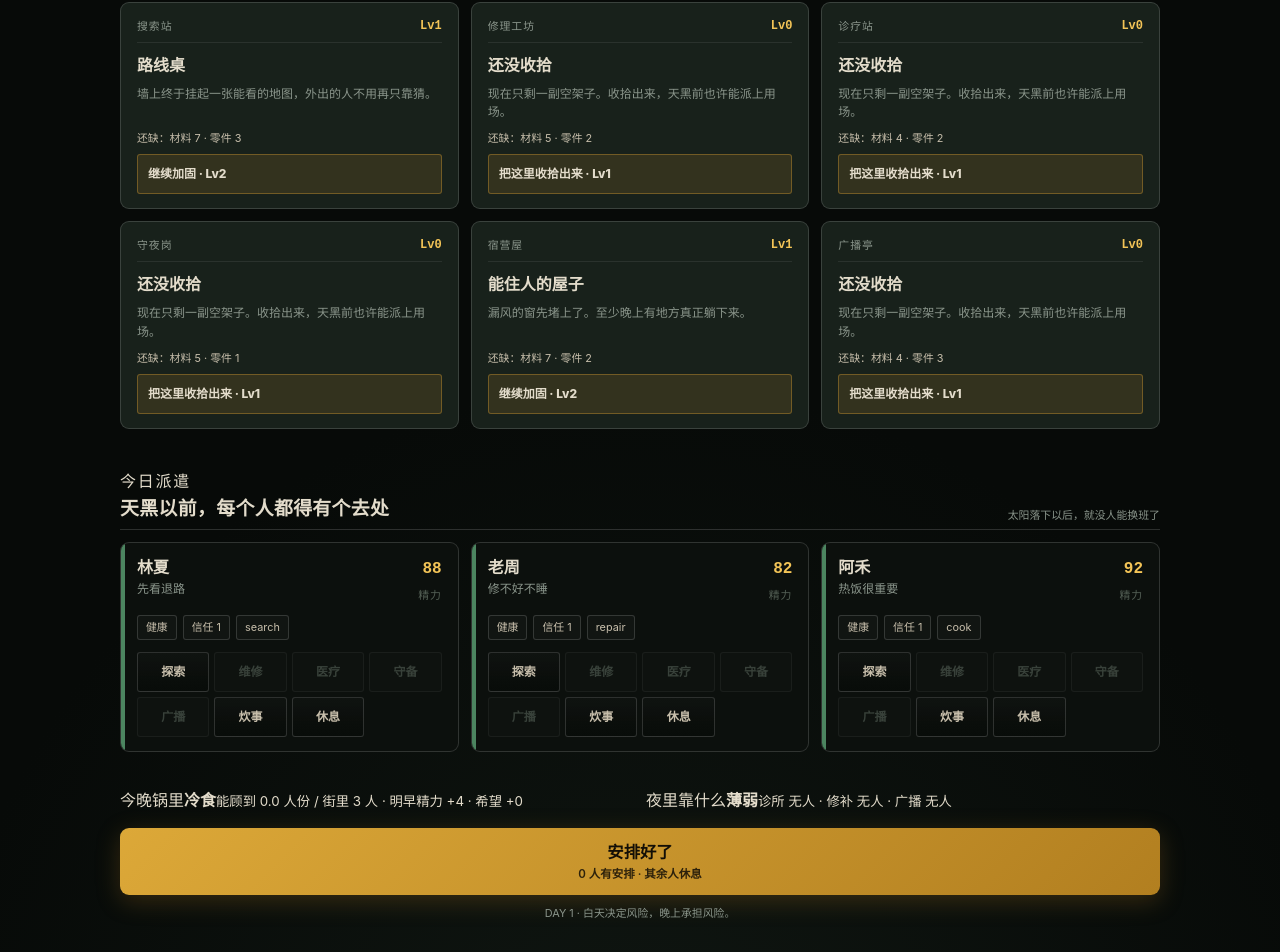
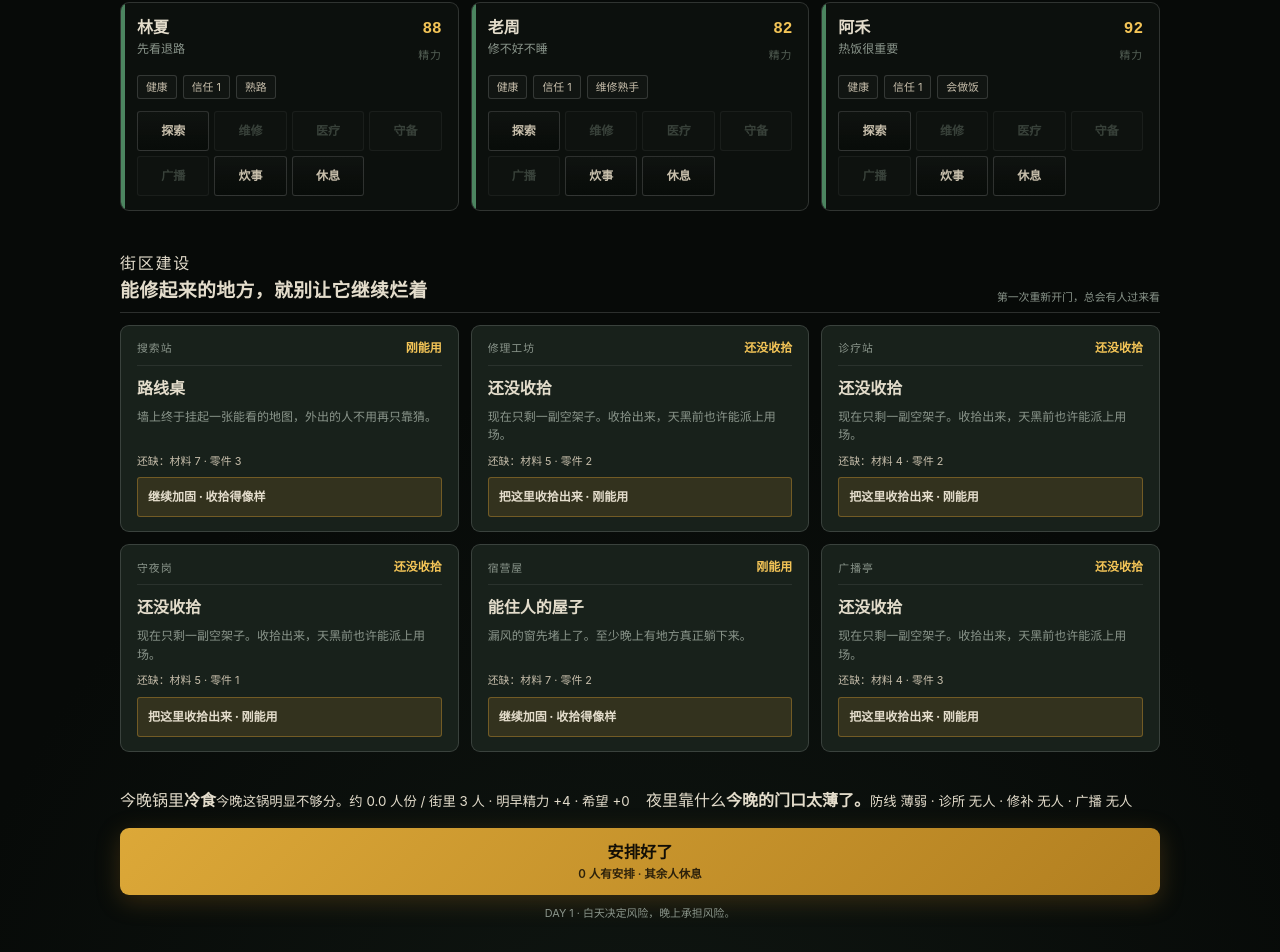
Before and after one commit to Lorenzo-Holmes/Ember-Street, a React (Vite) app: page / in a window 1280 px wide. Shown: the part 992-1944 px from the top of the page. Built offline with nearby package versions, Linux system fonts and the light colour scheme.

Commit message:
ui(ux): replace dashboard leaks with lived decision language

```diff
--- a/src/V060AppHotfix.tsx
+++ b/src/V060AppHotfix.tsx
@@ -52,11 +52,36 @@ const JOBS: Array<{ id: DayAssignment; label: string; note: string }> = [
 const CONDITION_LABEL: Record<SurvivorCondition, string> = {
   healthy: '健康', fatigued: '疲劳', minor: '轻伤', serious: '重伤', critical: '危重', missing: '失踪', dead: '死亡',
 };
+const SPECIALTY_LABEL: Record<string, string> = {
+  search: '熟路',
+  repair: '维修熟手',
+  medical: '懂医',
+  watch: '守夜熟手',
+  cook: '会做饭',
+  radio: '懂广播',
+  rest: '能补位',
+};
+const BUILDING_CONDITION = ['还没收拾', '刚能用', '收拾得像样', '已经很稳'] as const;
 const RESULT_LABEL = { perfect: '完美守住', held: '守住', damaged: '严重受损', breached: '街区失守' } as const;
 const BUILDING_IDS = Object.keys(V060_BUILDINGS) as BuildingId[];
 const corePresent = (state: GameState) => state.survivors.filter((s) => s.condition !== 'dead' && s.condition !== 'missing').length;
 const population = (state: GameState) => corePresent(state) + state.civilianResidents;
 const mainLightLabel = (stage: number) => stage <= 0 ? '熄着' : stage === 1 ? '微亮' : stage === 2 ? '亮得很稳' : '照过街口';
+const buildingConditionLabel = (level: number) => BUILDING_CONDITION[Math.max(0, Math.min(3, level))];
+const mealCoverageLine = (coverage: number) => coverage >= 0.98
+  ? '今晚这锅能顾到所有人。'
+  : coverage >= 0.8
+    ? '今晚这锅能顾到大多数人。'
+    : coverage >= 0.6
+      ? '今晚会有人得少吃一点。'
+      : '今晚这锅明显不够分。';
+const nightPreparationLine = (defense: number) => defense >= 70
+  ? '街口今晚看着还算稳。'
+  : defense >= 50
+    ? '门能撑，但夜里还得盯紧。'
+    : defense >= 35
+      ? '街口还有几个让人不放心的空当。'
+      : '今晚的门口太薄了。';
 
 function initialRun(): GameState {
   const loaded = loadGame();
@@ -143,10 +168,10 @@ function CommunityPanel({ state, setState }: { state: GameState; setState: (stat
     <section className="v6-section">
       <div className="v6-section__head"><div><span>街里的人手</span><h2>{summary.activeResidents} 人已经能搭把手 · {summary.pendingResidents} 人还没缓过来</h2></div><small>{summary.unlocked ? `今天大家在帮：${summary.supportModeLabel}` : '等人手再多一点，才轮得开'}</small></div>
       <section className="v6-preview">
-        <div><span>后勤</span><strong>炊事 +{summary.cookingCapacity.toFixed(1)}</strong><small>饭馆里有人帮着洗、切、分餐。</small></div>
-        <div><span>维修</span><strong>防线 +{summary.repairDefense}</strong><small>搬铁皮、递工具、堵住松开的缝。</small></div>
-        <div><span>守备</span><strong>夜间风险 -{Math.round(summary.nightRiskReduction * 100)}%</strong><small>门口多一双眼睛，夜里就少一点空当。</small></div>
-        <div><span>医疗辅助</span><strong>+{summary.medicalAssist}</strong><small>诊所能腾出手照看轻伤的人。</small></div>
+        <div><span>饭馆</span><strong>{summary.cookingCapacity > 0 ? `能多顾到约 ${summary.cookingCapacity.toFixed(1)} 人份` : '还腾不出额外人手'}</strong><small>有人帮着洗、切、分餐，锅里的东西更容易顾全。</small></div>
+        <div><span>修补</span><strong>{summary.repairDefense > 0 ? '今晚能多补一轮薄弱处' : '今天还轮不开额外修补'}</strong><small>{summary.repairDefense > 0 ? `防线 +${summary.repairDefense} · ` : ''}搬铁皮、递工具、堵住松开的缝。</small></div>
+        <div><span>街口</span><strong>{summary.nightRiskReduction > 0 ? '夜里的岗能轮得更开' : '今晚还是得靠原来的人盯着'}</strong><small>{summary.nightRiskReduction > 0 ? `夜间风险 -${Math.round(summary.nightRiskReduction * 100)}% · ` : ''}门口多一双眼睛，就少一点没人看见的空当。</small></div>
+        <div><span>诊所</span><strong>{summary.medicalAssist > 0 ? `能多照看 ${summary.medicalAssist} 个轻伤的人` : '还腾不出额外照护人手'}</strong><small>有人递药、换水、看着轻伤，懂医的人才能把手留给更重的伤。</small></div>
       </section>
       {summary.unlocked && <div className="v6-job-grid">
         {(['logistics', 'repair', 'defense'] as const).map((mode) => <button key={mode} className={summary.supportMode === mode ? 'active' : ''} disabled={state.dayState.assignmentsLocked} onClick={() => commit(selectCommunitySupportMode(state, mode), setState)}>{mode === 'logistics' ? '去饭馆搭手' : mode === 'repair' ? '帮着修补' : '去街口轮值'}</button>)}
@@ -166,10 +191,10 @@ function BuildingsPanel({ state, setState }: { state: GameState; setState: (stat
         const check = canUpgradeBuilding(state, id);
         return (
           <article className="v6-building-card" key={id}>
-            <div><span>{definition.name}</span><b>Lv{level}</b></div>
+            <div><span>{definition.name}</span><b>{buildingConditionLabel(level)}</b></div>
             <h3>{level ? definition.levels[level - 1].title : '还没收拾'}</h3>
             <p>{level ? definition.levels[level - 1].unlock : '现在只剩一副空架子。收拾出来，天黑前也许能派上用场。'}</p>
-            {next ? <><small>还缺：材料 {next.materials} · 零件 {next.parts}</small><button disabled={!check.allowed || state.dayState.assignmentsLocked} onClick={() => commit(upgradeBuilding(state, id), setState)}>{state.dayState.assignmentsLocked ? '今天的人手已经定了' : check.allowed ? `${level === 0 ? '把这里收拾出来' : '继续加固'} · Lv${next.level}` : check.reason}</button></> : <strong className="v6-max">已经收拾到头了</strong>}
+            {next ? <><small>还缺：材料 {next.materials} · 零件 {next.parts}</small><button disabled={!check.allowed || state.dayState.assignmentsLocked} onClick={() => commit(upgradeBuilding(state, id), setState)}>{state.dayState.assignmentsLocked ? '今天的人手已经定了' : check.allowed ? `${level === 0 ? '把这里收拾出来' : '继续加固'} · ${buildingConditionLabel(next.level)}` : check.reason}</button></> : <strong className="v6-max">已经收拾到头了</strong>}
           </article>
         );
       })}</div>
@@ -220,7 +245,7 @@ function AssignmentPanel({ state, setState }: { state: GameState; setState: (sta
         return (
           <article className={`v6-survivor ${unavailable || committed ? 'is-unavailable' : ''}`} key={survivor.id}>
             <div className="v6-survivor__top"><div><h3>{survivor.name}</h3><span>{committed ? '今天已经忙过一趟了' : survivor.trait ?? survivor.perk}</span></div><div><b>{survivor.energy}</b><small>精力</small></div></div>
-            <div className="v6-survivor__status"><span>{CONDITION_LABEL[condition]}</span><span>信任 {survivor.trust ?? 0}</span><span>{survivor.specialty}</span></div>
+            <div className="v6-survivor__status"><span>{CONDITION_LABEL[condition]}</span><span>信任 {survivor.trust ?? 0}</span><span>{SPECIALTY_LABEL[survivor.specialty] ?? '能搭把手'}</span></div>
             <div className="v6-job-grid">{JOBS.map((job) => {
               const availability = canTakeDayAssignment(state, survivor.id, job.id);
               const extraLimit = job.id === 'expedition' && current !== 'expedition' && expeditionCount >= 2;
@@ -271,19 +296,19 @@ function DayScreen({ state, setState }: { state: GameState; setState: (state: Ga
       <ExpeditionStatus state={state} setState={setState}/>
       <CommunityPanel state={state} setState={setState}/>
       <SocialStatusPanel state={state} onCommit={(next) => commit(next, setState)}/>
-      {!state.dayState.assignmentsLocked && !reviewingDispatch && <><MissingPanel state={state} setState={setState}/><BuildingsPanel state={state} setState={setState}/><AssignmentPanel state={state} setState={setState}/></>}
+      {!state.dayState.assignmentsLocked && !reviewingDispatch && <><MissingPanel state={state} setState={setState}/><AssignmentPanel state={state} setState={setState}/><BuildingsPanel state={state} setState={setState}/></>}
       {!state.dayState.assignmentsLocked && reviewingDispatch && <section className="v6-section">
         <div className="v6-section__head"><div><span>天快黑了</span><h2>最后再看一眼，今天每个人去了哪里</h2></div><small>{dispatch.manuallyAssigned} 人有安排 · {dispatch.autoResting} 人留下休息</small></div>
         <div className="v6-survivors">{dispatch.entries.map((entry) => <article className={`v6-survivor ${entry.unavailable || entry.committed ? 'is-unavailable' : ''}`} key={entry.survivorId}>
           <div className="v6-survivor__top"><div><h3>{entry.name}</h3><span>{entry.automatic ? '今天没人叫他/她出门' : entry.committed ? '今天已经忙过一趟了' : '今天就去这里'}</span></div><div><b>{entry.label}</b><small>{entry.unavailable ? '去不了' : entry.automatic ? '留下' : '定了'}</small></div></div>
         </article>)}</div>
-        <section className="v6-preview"><div><span>今晚锅里</span><strong>{mealLabel(meal.quality)}</strong><small>能顾到 {meal.cookingCapacity.toFixed(1)} 人份 / 街里 {meal.residentCount} 人 · 明早精力 +{meal.energyRecovery} · 希望 {meal.hopeDelta >= 0 ? '+' : ''}{meal.hopeDelta}</small></div><div><span>夜里靠什么</span><strong>{prep.defense}</strong><small>出门 {dispatch.expeditionCount} 人 · 诊所 {prep.medical} · 修补 {prep.repair} · 广播 {prep.radio}</small></div></section>
+        <section className="v6-preview"><div><span>今晚锅里</span><strong>{mealLabel(meal.quality)}</strong><small>{mealCoverageLine(meal.coverage)}</small><small>约 {meal.cookingCapacity.toFixed(1)} 人份 / 街里 {meal.residentCount} 人 · 明早精力 +{meal.energyRecovery} · 希望 {meal.hopeDelta >= 0 ? '+' : ''}{meal.hopeDelta}</small></div><div><span>夜里靠什么</span><strong>{nightPreparationLine(prep.defense)}</strong><small>防线 {prep.defense} · 出门 {dispatch.expeditionCount} 人 · 诊所 {prep.medical} · 修补 {prep.repair} · 广播 {prep.radio}</small></div></section>
         <p className="v6-message">没人安排的，就留在屋里歇一歇。出去搜索的人会先去挑今天要走的路；没有人出门，就直接等天黑。</p>
         <button className="v6-cta" onClick={lock}>就这么定了</button>
         <button className="v6-link" onClick={() => setReviewingDispatch(false)}>← 再改一遍</button>
       </section>}
       <MemorialPanel state={state}/>
-      {!reviewingDispatch && <section className="v6-preview"><div><span>今晚锅里</span><strong>{mealLabel(meal.quality)}</strong><small>能顾到 {meal.cookingCapacity.toFixed(1)} 人份 / 街里 {meal.residentCount} 人 · 明早精力 +{meal.energyRecovery} · 希望 {meal.hopeDelta >= 0 ? '+' : ''}{meal.hopeDelta}</small></div><div><span>夜里靠什么</span><strong>{prep.defense}</strong><small>诊所 {prep.medical} · 修补 {prep.repair} · 广播 {prep.radio}</small></div></section>}
+      {!reviewingDispatch && <section className="v6-preview"><div><span>今晚锅里</span><strong>{mealLabel(meal.quality)}</strong><small>{mealCoverageLine(meal.coverage)}</small><small>约 {meal.cookingCapacity.toFixed(1)} 人份 / 街里 {meal.residentCount} 人 · 明早精力 +{meal.energyRecovery} · 希望 {meal.hopeDelta >= 0 ? '+' : ''}{meal.hopeDelta}</small></div><div><span>夜里靠什么</span><strong>{nightPreparationLine(prep.defense)}</strong><small>防线 {prep.defense} · 诊所 {prep.medical} · 修补 {prep.repair} · 广播 {prep.radio}</small></div></section>}
       {!state.expeditionState.departed && !reviewingDispatch && (state.dayState.assignmentsLocked
         ? <button className="v6-cta" onClick={() => commit({ ...state, phase: 'dusk' }, setState)}>等天黑</button>
         : <button className="v6-cta" disabled={!available && !Object.keys(state.dayAssignments).length} onClick={() => setReviewingDispatch(true)}>安排好了 <small>{assigned} 人有安排 · 其余人休息</small></button>)}
@@ -371,7 +396,7 @@ function DuskScreen({ state, setState }: { state: GameState; setState: (state: G
     <main className="v6-shell v6-shell--dusk">
       <header className="v6-page-head"><span>DUSK · DAY {state.day}</span><h1>太阳快下去了。</h1><p>门已经开始上闩。谁还在街外、哪扇窗没钉死、锅里够不够——现在都看得清了。</p></header>
       <InventoryBar state={state}/>
-      <section className="v6-dusk-grid"><article><span>今晚吃什么</span><h2>{mealLabel(meal.quality)}</h2><p>街里 {meal.residentCount} 人 · 能顾到 {meal.cookingCapacity.toFixed(1)} 人份 · 覆盖 {Math.round(meal.coverage * 100)}%</p><strong>明早精力 +{meal.energyRecovery} · 希望 {meal.hopeDelta >= 0 ? '+' : ''}{meal.hopeDelta}</strong></article><article><span>入夜前</span><h2>{prep.defense}</h2><p>诊所 {prep.medical} · 修补 {prep.repair} · 广播 {prep.radio}</p><strong>门口多一个人，屋里多一盏灯，夜里就少一个空当。</strong></article></section>
+      <section className="v6-dusk-grid"><article><span>今晚吃什么</span><h2>{mealLabel(meal.quality)}</h2><p>{mealCoverageLine(meal.coverage)}</p><small>约 {meal.cookingCapacity.toFixed(1)} 人份 / 街里 {meal.residentCount} 人 · 覆盖 {Math.round(meal.coverage * 100)}%</small><strong>明早精力 +{meal.energyRecovery} · 希望 {meal.hopeDelta >= 0 ? '+' : ''}{meal.hopeDelta}</strong></article><article><span>入夜前</span><h2>{nightPreparationLine(prep.defense)}</h2><p>防线 {prep.defense} · 诊所 {prep.medical} · 修补 {prep.repair} · 广播 {prep.radio}</p><strong>门口多一个人，屋里多一盏灯，夜里就少一个空当。</strong></article></section>
       {!!causalSignals.length && <section className="v6-section"><div className="v6-section__head"><div><span>入夜前的几句话</span><h2>有些麻烦，白天就已经露了头</h2></div></div>{causalSignals.map((signal) => <p key={signal}>• {signal}</p>)}</section>}
       <button className="v6-cta" onClick={() => commit(finalizeDay(state), setState)}>天黑了</button>
       {!committed ? <button className="v6-link" onClick={() => commit(reopenDayAssignments(state), setState)}>← 还有时间，重新安排</button> : <p className="v6-message">今天已经有人出过街，现在没法把这一天重新来过。</p>}
```
